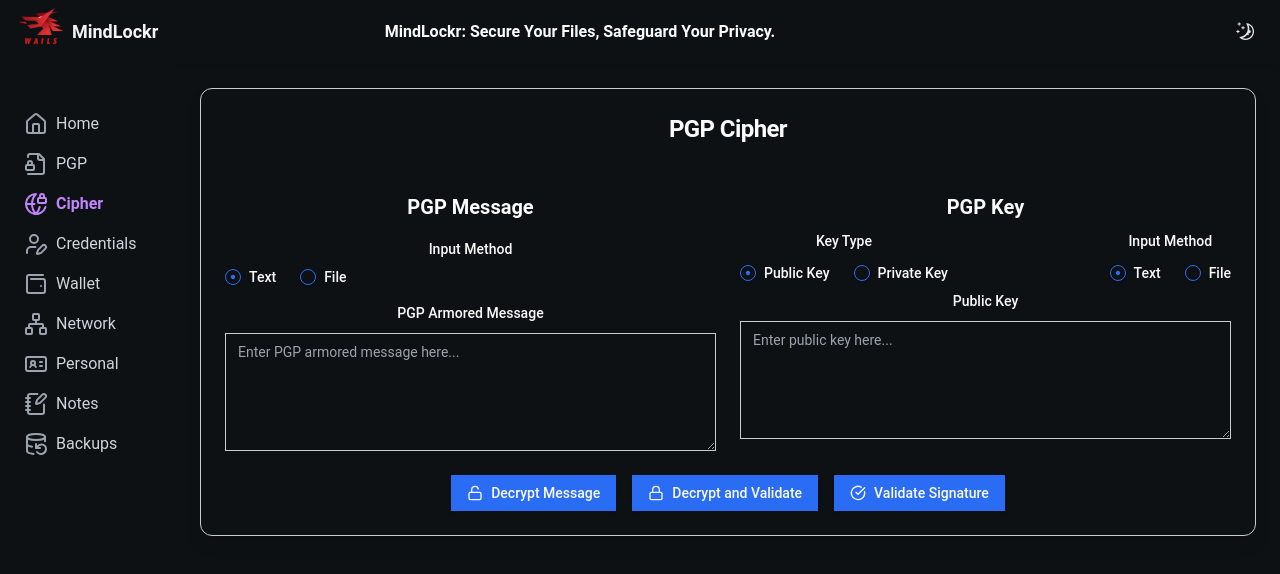
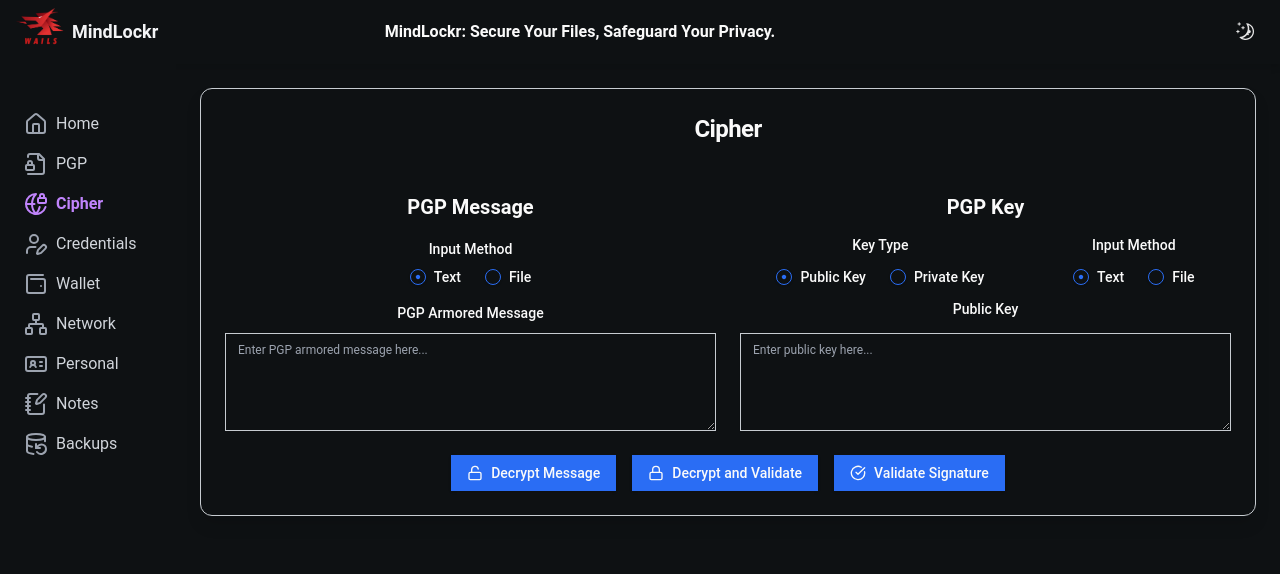
Before and after one commit to b0kic4/MindLockr, a React (Vite) app in the folder frontend/: page /cipher in a window 1280 px wide. Shown: the top 574 px of the page. Built offline with nearby package versions, Linux system fonts and the light colour scheme; a web font is replaced by a local one.

Commit message:
finally aligned

```diff
--- a/frontend/src/routes/Cipher.tsx
+++ b/frontend/src/routes/Cipher.tsx
@@ -120,11 +120,9 @@
   };
 
   return (
-    <Card className="w-full max-w-7xl mx-auto bg-background dark:bg-background-dark shadow-lg">
+    <Card className="w-full max-w-6xl mx-auto bg-background dark:bg-background-dark shadow-lg">
       <CardHeader>
-        <CardTitle className="text-2xl font-bold text-center">
-          PGP Cipher
-        </CardTitle>
+        <CardTitle className="text-2xl font-bold text-center">Cipher</CardTitle>
       </CardHeader>
       <CardContent className="space-y-6 p-6">
         <div className="grid grid-cols-1 md:grid-cols-2 gap-6">
@@ -136,7 +134,7 @@
               <RadioGroup
                 defaultValue="manual"
                 onValueChange={setMessageInputType}
-                className="flex space-x-4"
+                className="flex items-center justify-center space-x-4"
               >
                 <div className="flex items-center space-x-2">
                   <RadioGroupItem value="manual" id="manual-message" />
@@ -155,6 +153,7 @@
                 <Textarea
                   id="pgp-message"
                   placeholder="Enter PGP armored message here..."
+                  className="text-xs"
                   value={pgpMessage}
                   onChange={(e) => setPgpMessage(e.target.value)}
                   rows={5}
@@ -174,9 +173,9 @@
           </div>
 
           {/* PGP Key Section */}
-          <div className="space-y-2">
+          <div className="space-y-3">
             <h2 className="text-xl font-semibold">PGP Key</h2>
-            <div className="flex flex-col md:flex-row justify-between items-center space-y-4 md:space-y-0 md:space-x-4">
+            <div className="flex flex-col md:flex-row justify-around items-center space-y-4 md:space-y-0 md:space-x-4">
               <div className="space-y-3">
                 <Label>Key Type</Label>
                 <RadioGroup
@@ -216,13 +215,14 @@
 
             {/* Conditional sections for key input and passphrase */}
             {keyInputType === "manual" ? (
-              <div className="space-y-2">
+              <div className="space-y-3">
                 <Label htmlFor="pgp-key">
                   {keyType === "public" ? "Public" : "Private"} Key
                 </Label>
                 <Textarea
                   id="pgp-key"
                   placeholder={`Enter ${keyType} key here...`}
+                  className="text-xs"
                   value={pgpKey}
                   onChange={(e) => setPgpKey(e.target.value)}
                   rows={5}
@@ -301,7 +301,7 @@
               readOnly
               value={decryptedData}
               rows={5}
-              className="bg-gray-100"
+              className="bg-gray-100 text-xs"
             />
           </div>
         )}
```
